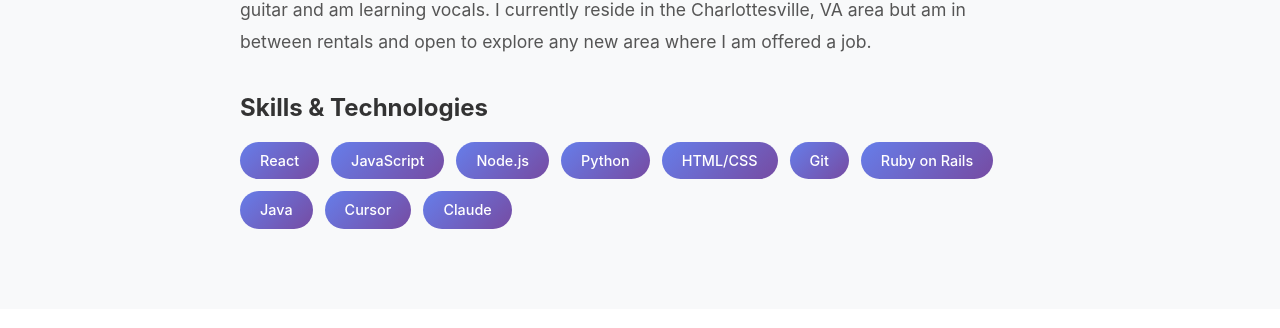
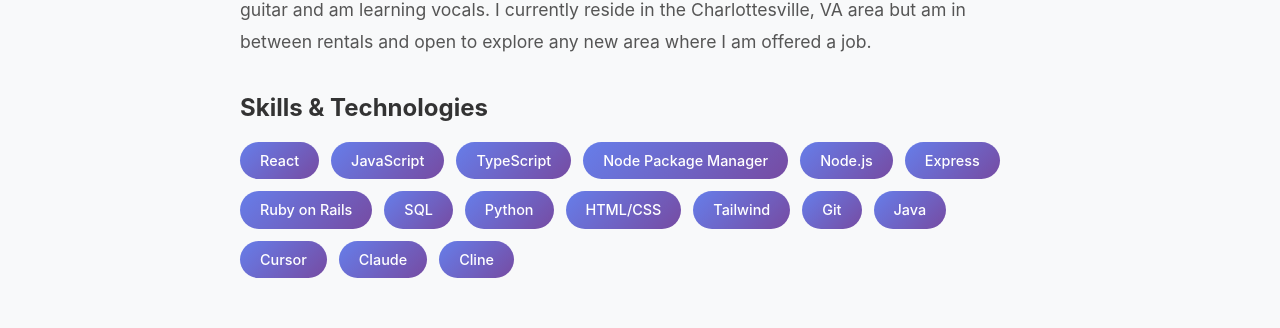
Before and after one commit to nathanielpierson/nathaniel-pierson-website, a React (Vite) app: page / in a window 1280 px wide. Shown: the part 1437-1765 px from the top of the page. Built offline with nearby package versions, Linux system fonts and the light colour scheme.

Commit message:
add more skills

```diff
--- a/src/components/About.jsx
+++ b/src/components/About.jsx
@@ -34,14 +34,20 @@
               <div className="skills-list">
                 <span className="skill-tag">React</span>
                 <span className="skill-tag">JavaScript</span>
+                <span className="skill-tag">TypeScript</span>
+                <span className="skill-tag">Node Package Manager</span>
                 <span className="skill-tag">Node.js</span>
+                <span className="skill-tag">Express</span>
+                <span className="skill-tag">Ruby on Rails</span>
+                <span className="skill-tag">SQL</span>
                 <span className="skill-tag">Python</span>
                 <span className="skill-tag">HTML/CSS</span>
+                <span className="skill-tag">Tailwind</span>
                 <span className="skill-tag">Git</span>
-                <span className="skill-tag">Ruby on Rails</span>
                 <span className="skill-tag">Java</span>
                 <span className="skill-tag">Cursor</span>
                 <span className="skill-tag">Claude</span>
+                <span className="skill-tag">Cline</span>
               </div>
             </div>
           </div>
```
